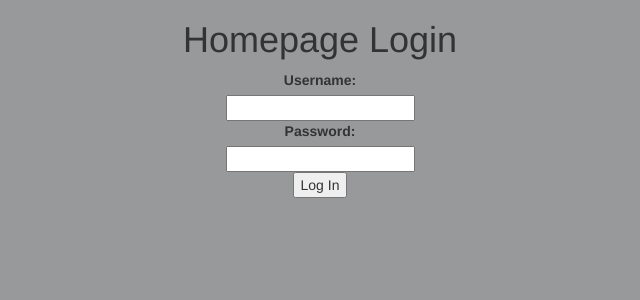
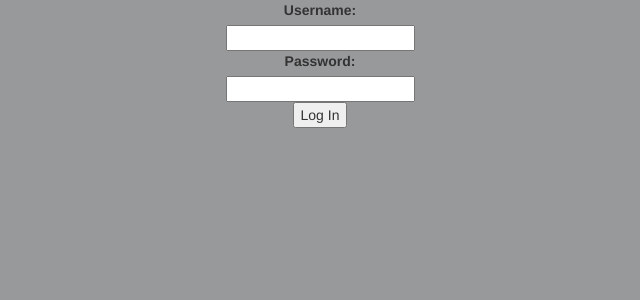
Before and after one commit to MedChest-Development-Group/retail, a Flask app: page / in a window 1280 px wide. Shown: the top 300 px of the page, without its empty margins (320-960 px from the left). Run offline with Flask 3, Linux system fonts and the light colour scheme.

Commit message:
boilerplate for design

```diff
--- a/app/static/css/main.css
+++ b/app/static/css/main.css
@@ -1,4 +1,5 @@
 :root {}
+
 body{
     background-color: #97999a
 }
@@ -22,6 +23,7 @@ input[type=text] {
     border-radius: 4px;
     box-sizing: border-box;
 }
+
 label {
     display: block;
 }
@@ -40,6 +42,7 @@ input[type=submit] {
 input[type=submit]:hover {
     background-color: #45a049;
 }
+
 /* Client Selection Tools Container */
 .client-selection-container {
     padding-inline:5%;
--- a/app/templates/base.html
+++ b/app/templates/base.html
@@ -18,6 +18,7 @@
 
 
     <link rel="stylesheet" type="text/css" href="{{ url_for('static',filename='css/main.css') }}">
+    <link rel="icon" type="image/x-icon" href="/favicon.ico">
     <meta name="description" content="My retail strategies page" />
 </head>
 
--- a/app/templates/login.html
+++ b/app/templates/login.html
@@ -6,12 +6,16 @@
     <meta charset="utf-8" />
     <title> My retail strategies Homepage</title>
     <link rel="stylesheet" type="text/css" href="{{ url_for('static',filename='css/main.css') }}">
+    <link rel="icon" type="image/x-icon" href="/favicon.ico">
     <meta name="description" content="My retail strategies page" />
 </head>
 
 <body>
-    <div>
-        <h1 class="center">Homepage Login</h1>
+    <div class="welcome-banner">
+
+    </div>
+    <div class="login-form">
+        <!-- <h1 class="center">Homepage Login</h1> -->
         <form class="login-form center">
             <label for="user">Username:</label>
             <input type="username" name="user" id="username">
--- a/server.py
+++ b/server.py
@@ -1,4 +1,4 @@
-from flask import Flask,request,render_template,redirect,url_for,session
+from flask import Flask, request, render_template, redirect, url_for, session, send_from_directory
 from flask_cors import CORS
 import threading
 import sqlite3
@@ -73,6 +73,9 @@ CORS(app)
 def base_page():
     return render_template('login.html')
 
+@app.route('/favicon.ico', methods=["GET"])
+def favicon():
+    return send_from_directory(os.path.join(app.root_path, 'static'), 'favicon.ico', mimetype = 'image/vnd.microsoft.icon')
 
 @app.route('/auth', methods=["POST"])
 def auth():
```
Also changed, not shown: app/templates/error/failed_auth.html (added, +9 -0 lines), app/static/favicon.ico (added), app/static/favicon_io/android-chrome-192x192.png (added), app/static/favicon_io/android-chrome-512x512.png (added), app/static/favicon_io/apple-touch-icon.png (added), app/static/favicon_io/favicon-16x16.png (added), app/static/favicon_io/favicon-32x32.png (added), app/static/favicon_io/site.webmanifest (added), tokens.db, 1 other file.
